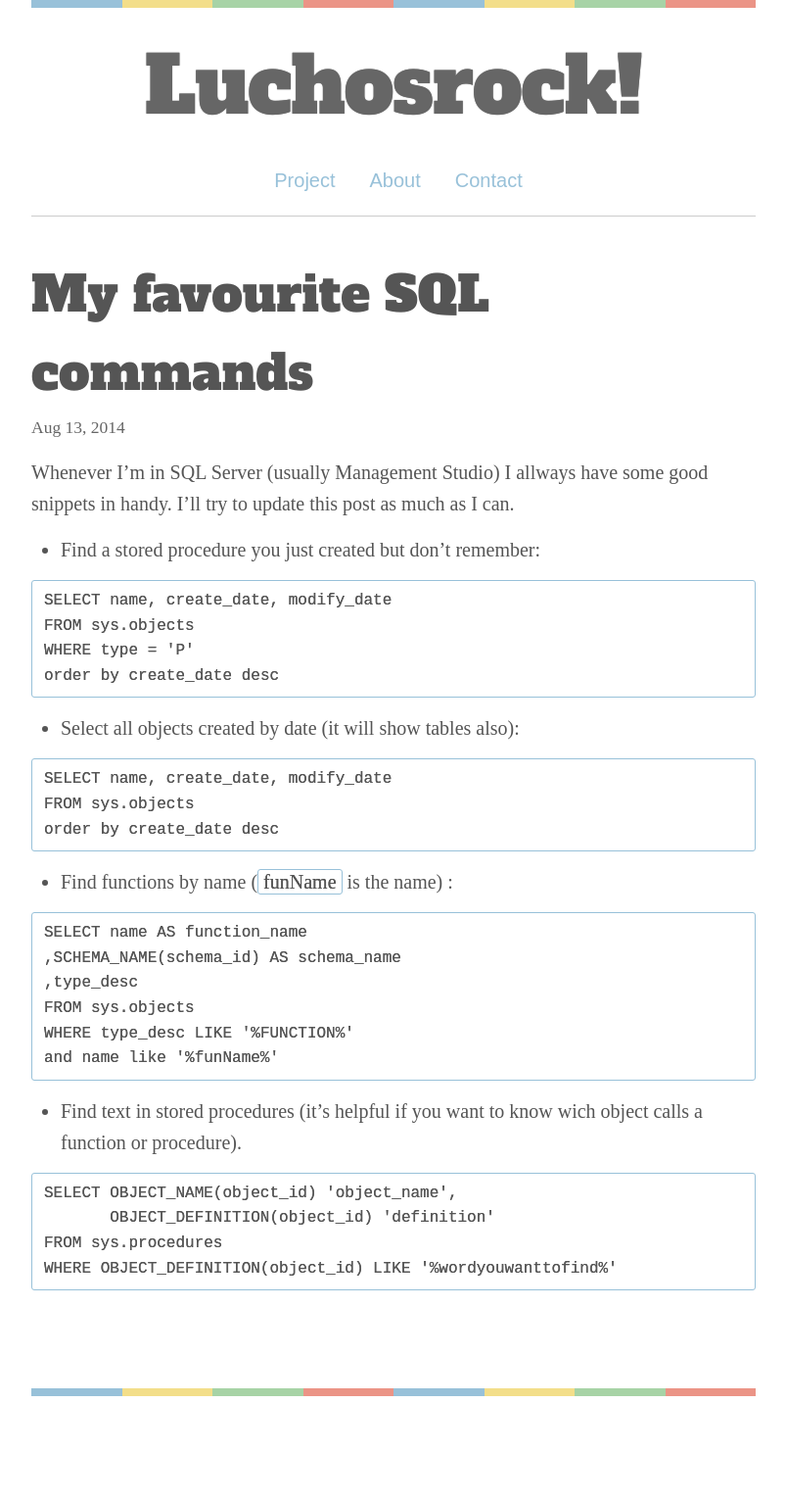
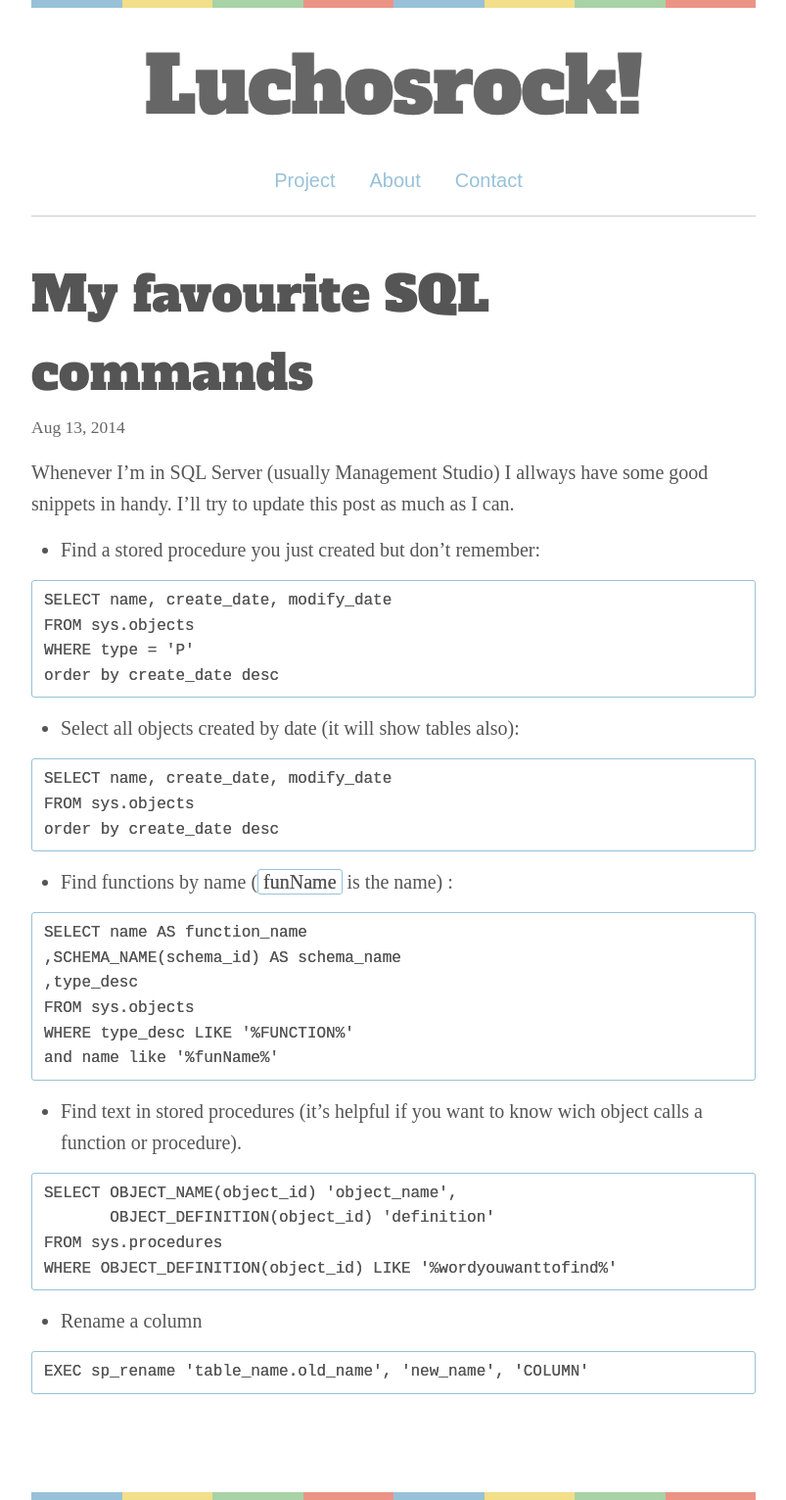
Before and after one commit to luchosrock/luchosrock.github.io, a Jekyll site: the page built from _posts/2014-08-13-my-favourite-sql-commands.md, in a window 1280 px wide. Shown: the whole page at 98% size, without its empty margins (238-1041 px from the left). Built offline with Jekyll 4.4.1, drawn with Linux system fonts in a browser that asks for light colours; some web fonts are replaced; comment, search, counter and statistics services are not loaded; before the commit the page ends 1425 px from its top, so only the background shows below that.

Commit message:
agregar sp_rename

```diff
--- a/_posts/2014-08-13-my-favourite-sql-commands.md
+++ b/_posts/2014-08-13-my-favourite-sql-commands.md
@@ -45,3 +45,9 @@ SELECT OBJECT_NAME(object_id) 'object_name',
 FROM sys.procedures
 WHERE OBJECT_DEFINITION(object_id) LIKE '%wordyouwanttofind%'
 {% endhighlight %}
+
+- Rename a column
+
+{% highlight sql %}
+EXEC sp_rename 'table_name.old_name', 'new_name', 'COLUMN'
+{% endhighlight %}
```
